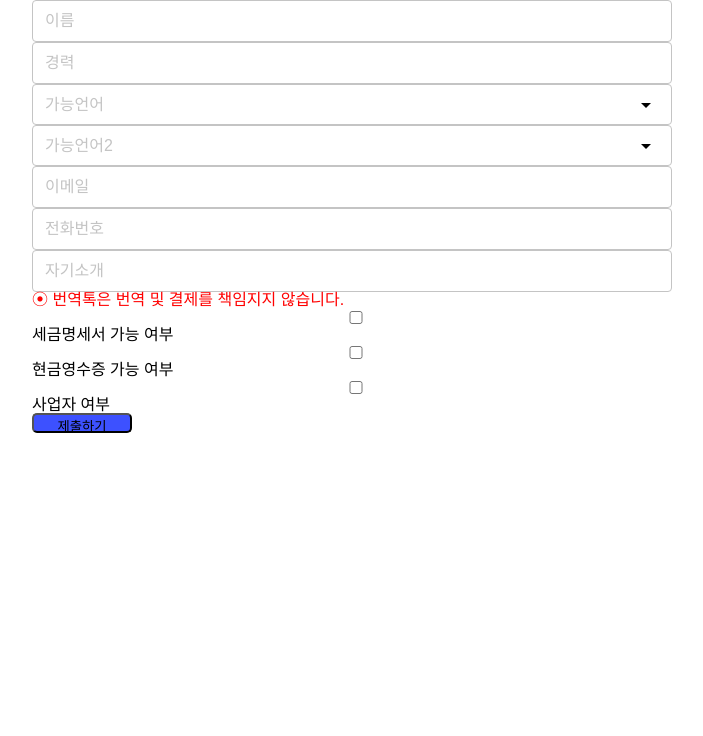
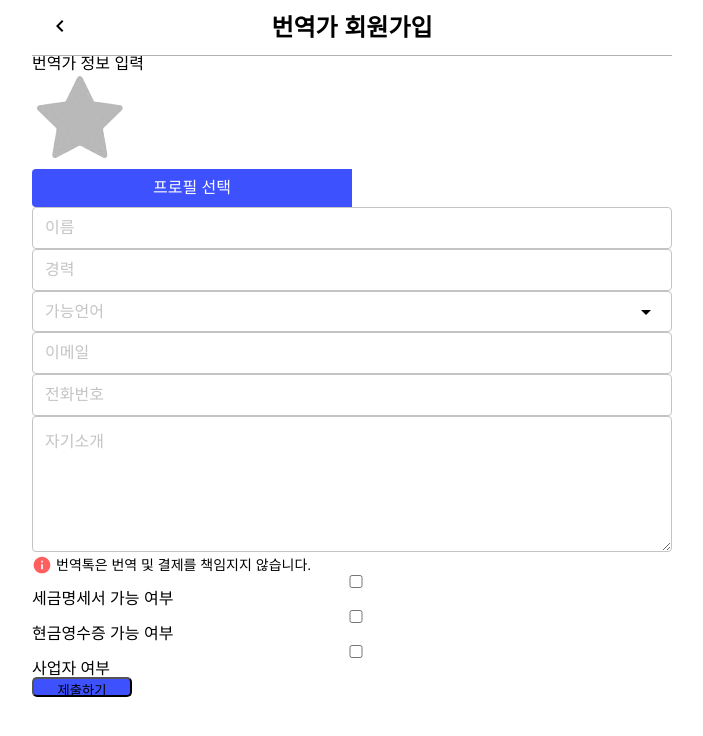
Before and after one commit to TranslationTalk/Front-End, a React (Create React App) app: page /translator/signup in a window 1280 px wide. Shown: the top 736 px of the page, without its empty margins (288-991 px from the left). Built offline with nearby package versions, Linux system fonts and the light colour scheme; a web font is replaced by a local one.

Commit message:
:recycle: Refactor: TranslatorSignupForm 코드 수정
handleChange 추가, 프로필 file input 추가, checkbox input 추가

```diff
--- a/src/components/input/FileInput.jsx
+++ b/src/components/input/FileInput.jsx
@@ -1,12 +1,16 @@
 /*
 common input component:
 file를 받는 input
+label: 파일 선택 버튼에 들어갈 내용
+name: onChange에 사용될 name
+onChange: onChange이벤트
+useUploadName: 파일 선택 버튼 옆에 선택된 파일명 보여줄지 말지
 */
 import React, { useState } from 'react'
 import PropTypes from 'prop-types'
 import styled from 'styled-components'
 
-const FileInput = ({ name, onChange }) => {
+const FileInput = ({ label, name, onChange, useUploadName }) => {
   // 실제로 받은 file을 어떻게 상위 컴포넌트에 전달할지 나중에 사용하면서 수정 필요
   const [fileName, setFileName] = useState('선택된 파일 없음')
 
@@ -14,17 +18,18 @@ const FileInput = ({ name, onChange }) => {
 
   return (
     <InputContainer>
-      <Label htmlFor="input-file">파일 올리기(텍스트)</Label>
-      <UploadName
-        onChange={onChange}
-        value={fileName}
-        placeholder="선택된 파일 없음"
-      />
+      <Label htmlFor="input-file">{label}</Label>
+      {useUploadName && (
+        <UploadName
+          onChange={onChange}
+          value={fileName}
+          placeholder="선택된 파일 없음"
+        />
+      )}
       <Input
         id="input-file"
         type="file"
         name={name}
-        accept=".txt"
         onChange={handleFileChange}
       />
     </InputContainer>
@@ -69,8 +74,10 @@ const Input = styled.input`
 `
 
 FileInput.propTypes = {
+  label: PropTypes.string,
   name: PropTypes.string,
   onChange: PropTypes.func.isRequired,
+  useUploadName: PropTypes.bool,
 }
 
 export default FileInput
--- a/src/pages/translator/TranslatorSignupForm.jsx
+++ b/src/pages/translator/TranslatorSignupForm.jsx
@@ -1,114 +1,109 @@
 import React, { useState } from 'react'
-import styled from 'styled-components'
 import {
   TextInput,
   SelectInput,
   CheckBoxInput,
   Button,
+  StatusMessage,
+  TextAreaInput,
+  SubPageHeader,
+  FileInput,
 } from '../../components/index'
 import { apis } from '../../utils/axios'
+import grayStar from '../../assets/images/grayStar.png'
+import { language } from '../../constant/selectOptions'
+
+const initialState = {
+  name: '',
+  career: '',
+  profileFile:
+    'https://tistory1.daumcdn.net/tistory/user/264290/profile/profileImg?v=1635480821401',
+  language: '',
+  email: '',
+  phoneNum: '',
+  introduce: '',
+  taxPossible: false,
+  cashPossible: false,
+  isBusiness: false,
+}
 
 const TranslatorSignupForm = () => {
-  const [name, setName] = useState(null)
-  const [career, setCareer] = useState(null)
-  const profileFile =
-    'https://tistory1.daumcdn.net/tistory/user/264290/profile/profileImg?v=1635480821401'
-  const [languag, setLanguage] = useState(null)
-  const [languag2, setLanguage2] = useState(null)
-  const language = languag + ', ' + languag2
-  const [introduce, setIntroduce] = useState(null)
-  const [taxPossible, setTaxPossible] = useState(false)
-  const [cashPossible, setCashPossible] = useState(false)
-  const [isBusiness, setIsBusiness] = useState(false)
+  const [formData, setFormData] = useState(initialState)
 
-  const submit = () => {
-    console.log(
-      name,
-      career,
-      profileFile,
-      language,
-      introduce,
-      taxPossible,
-      cashPossible,
-      isBusiness,
-    )
-    apis
-      .postTranslatorMypage(
-        name,
-        career,
-        profileFile,
-        language,
-        introduce,
-        taxPossible,
-        cashPossible,
-        isBusiness,
-      )
-      .then(res => console.log(res))
-      .catch(e => console.log(e))
+  const handleSubmit = async e => {
+    e.preventDefault()
+    console.log(formData)
+
+    const {
+      data: { data },
+    } = await apis.postTranslatorMypage(formData)
+    console.log(data)
+    setFormData(initialState)
+  }
+
+  const handleChange = e => {
+    const { id, name, value, checked } = e.target
+    setFormData({
+      ...formData,
+      [name === '' ? id : name]: name === '' ? checked : value,
+    })
   }
 
   return (
     <>
-      <TextInput placeholder="이름" onChange={e => setName(e.target.value)} />
-      <TextInput placeholder="경력" onChange={e => setCareer(e.target.value)} />
+      <SubPageHeader title="번역가 회원가입" />
+      <h2>번역가 정보 입력</h2>
+      <img src={grayStar} alt="profileImg" />
+      <FileInput onChange={handleChange} label="프로필 선택" />
+      <form onSubmit={handleSubmit}>
+        <TextInput name="name" placeholder="이름" onChange={handleChange} />
+        <TextInput name="career" placeholder="경력" onChange={handleChange} />
         <SelectInput
           id="select1"
-        onChange={e => {
-          setLanguage(e.target.value)
-        }}
+          name="language"
+          onChange={handleChange}
           defaultOption="가능언어"
-        options={[
-          '영어',
-          '한국어',
-          '중국어',
-          '일본어',
-          '러시아어',
-          '베트남어',
-          '독일어',
-        ]}
+          value={formData.language}
+          options={language}
         />
-      <SelectInput
-        id="select2"
-        onChange={e => {
-          setLanguage2(e.target.value)
-        }}
-        defaultOption="가능언어2"
-        options={[
-          '영어',
-          '한국어',
-          '중국어',
-          '일본어',
-          '러시아어',
-          '베트남어',
-          '독일어',
-        ]}
+        {/* 가능언어 추가 필요 */}
+        <TextInput
+          name="email"
+          type="email"
+          placeholder="이메일"
+          onChange={handleChange}
         />
-      <TextInput placeholder="이메일" />
-      <TextInput placeholder="전화번호" />
         <TextInput
+          name="phoneNum"
+          type="phone"
+          placeholder="전화번호"
+          onChange={handleChange}
+        />
+        <TextAreaInput
+          name="introduce"
           placeholder="자기소개"
-        onChange={e => setIntroduce(e.target.value)}
+          onChange={handleChange}
         />
-      <Span>⦿ 번역톡은 번역 및 결제를 책임지지 않습니다.</Span>
+        <StatusMessage text="번역톡은 번역 및 결제를 책임지지 않습니다." />
         <CheckBoxInput
+          id="taxPossible"
           label="세금명세서 가능 여부"
-        onChange={() => setTaxPossible(!taxPossible)}
+          onChange={handleChange}
         />
         <CheckBoxInput
+          id="cashPossible"
           label="현금영수증 가능 여부"
-        onChange={() => setCashPossible(!cashPossible)}
+          onChange={handleChange}
         />
         <CheckBoxInput
+          id="isBusiness"
           label="사업자 여부"
-        onChange={() => setIsBusiness(!isBusiness)}
+          onChange={handleChange}
         />
-      <Button content="제출하기" _onClick={submit} />
+        <Button type="submit" content="제출하기" />
+      </form>
     </>
   )
 }
 
-const Span = styled.div`
-  color: #ff0000;
-`
-
 export default TranslatorSignupForm
--- a/src/utils/axios.js
+++ b/src/utils/axios.js
@@ -28,21 +28,25 @@ export const apis = {
 
   // 번역가 마이페이지
   getTranslatorMypage: () => instance.get('api/translator/mypage'), // 마이페이지 정보 요청
-  postTranslatorMypage: (
+  postTranslatorMypage: ({
     name,
     career,
     profileFile,
     language,
+    email,
+    phoneNum,
     introduce,
     taxPossible,
     cashPossible,
     isBusiness,
-  ) =>
+  }) =>
     instance.post('api/translator/mypage', {
       name,
       career,
       profileFile,
       language,
+      email,
+      phoneNum,
       introduce,
       taxPossible,
       cashPossible,
```
Lines whose indentation alone changed are shown as unchanged.
